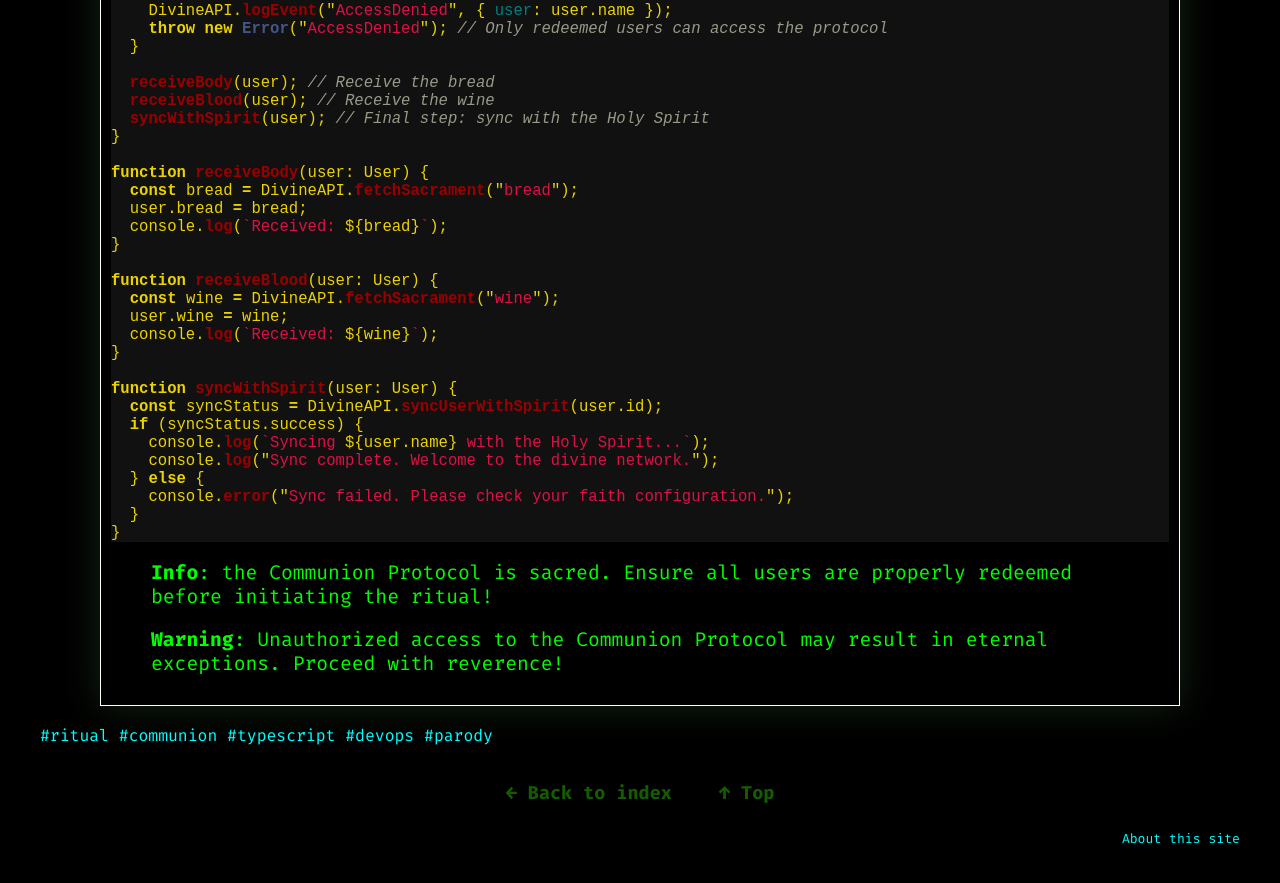
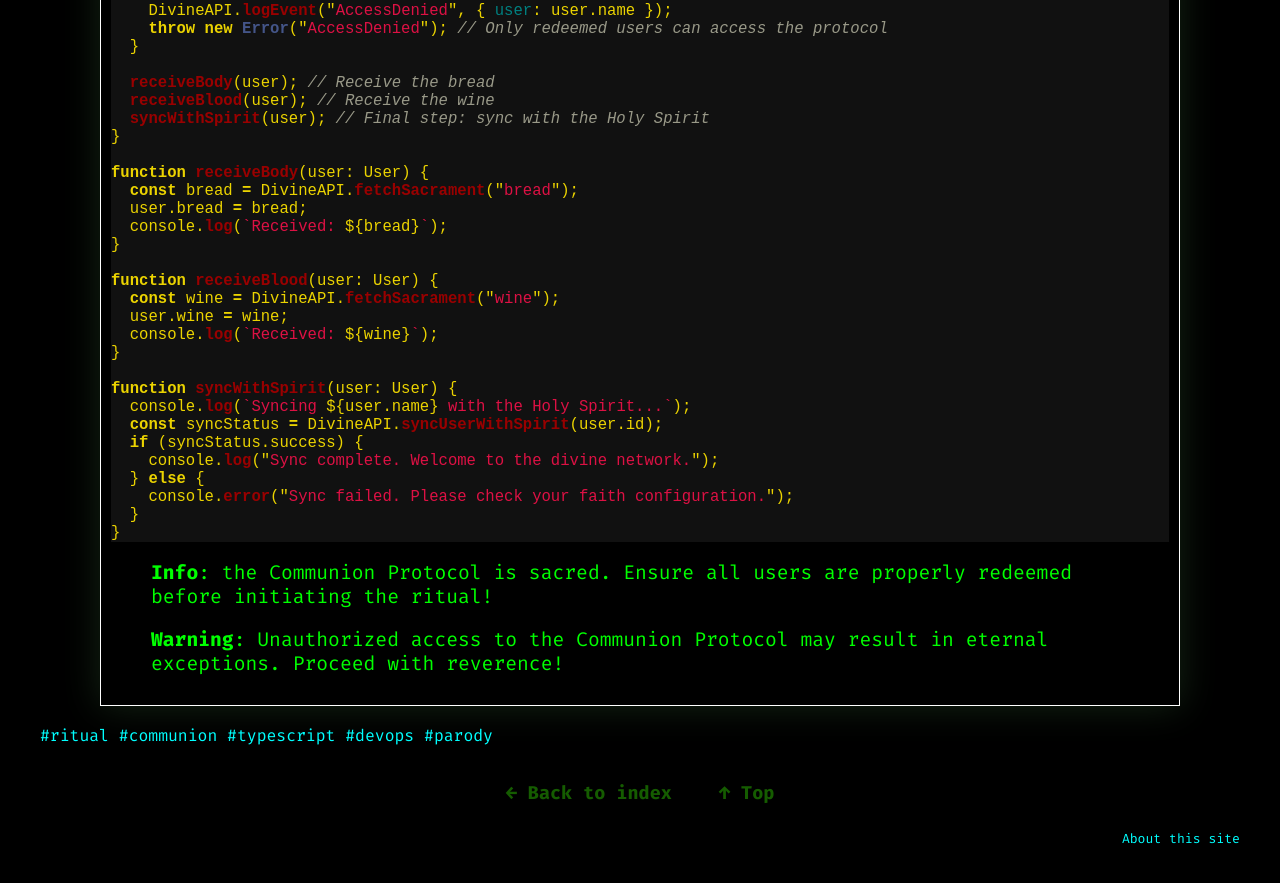
Before and after one commit to anthonypdawson/divine-devops-universe, a Jekyll site: the page built from _posts/2025-04-26-communion_protocol_ts.md, in a window 1280 px wide and 900 px high, scrolled down 782 px. Shown: the top 883 px of the window. Built offline with Jekyll 4.4.1, drawn with Linux system fonts in a browser that asks for light colours.

```diff
--- a/_posts/2025-04-26-communion_protocol_ts.md
+++ b/_posts/2025-04-26-communion_protocol_ts.md
@@ -38,9 +38,9 @@ function receiveBlood(user: User) {
 }
 
 function syncWithSpirit(user: User) {
+  console.log(`Syncing ${user.name} with the Holy Spirit...`);
   const syncStatus = DivineAPI.syncUserWithSpirit(user.id);
   if (syncStatus.success) {
-    console.log(`Syncing ${user.name} with the Holy Spirit...`);
     console.log("Sync complete. Welcome to the divine network.");
   } else {
     console.error("Sync failed. Please check your faith configuration.");
```
